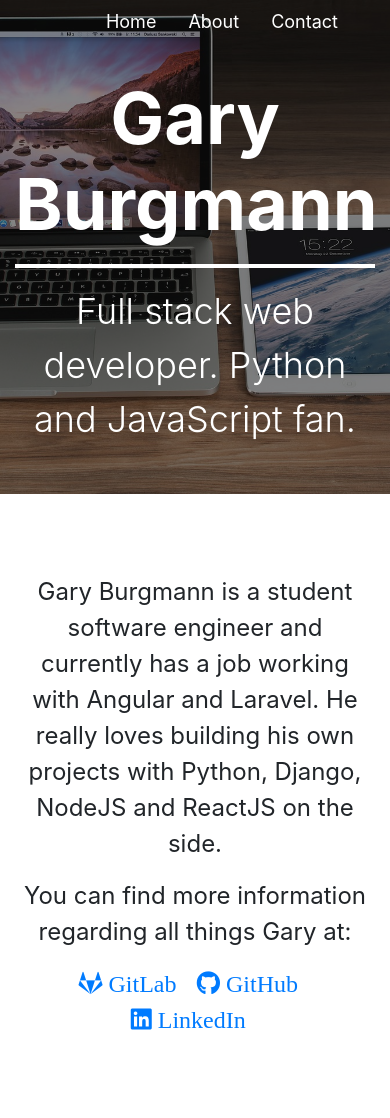
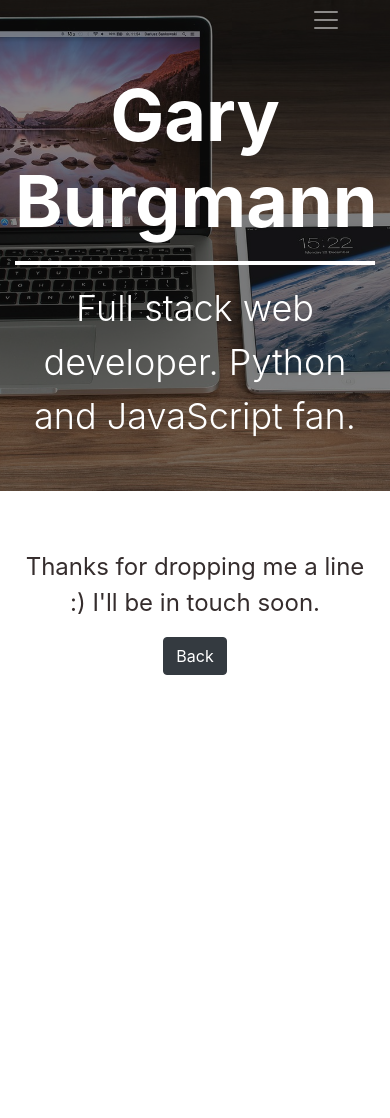
Before and after one commit to garyburgmann/garyburgmann.me, a Django app: template webapp/templates/webapp/contact.html in a window 390 px wide. After the commit the page ends 675 px from the top, so only its background shows below. Run offline with Django 3.2, Linux system fonts and the light colour scheme; the template is opened without the code that fills it, so the values that code supplies are empty; some libraries are stand-ins or nearby versions.

Commit message:
added hamburger icon to navbar on smaller screens, changed successfull form submission to its own landing page. modified padding styles for sections to 40px from 80px

```diff
--- /dev/null
+++ b/webapp/static/webapp/css/contact.css
@@ -0,0 +1,20 @@
+.container-light {
+  min-width: 100%;
+  background: white;
+  color: rgb(53, 45, 45);
+  padding: 6px 0;
+}
+
+.section-text {
+  margin: 40px auto;
+  max-width: 60vw;
+  font-size: 24px;
+}
+
+@media only screen and (max-width: 800px) {
+  .section-text {
+    margin: 20px auto;
+    max-width: 90vw;
+    text-align: center;
+  }
+}
--- a/webapp/static/webapp/css/layouts/base.css
+++ b/webapp/static/webapp/css/layouts/base.css
@@ -8,8 +8,12 @@ body {
   min-height: 100%;
   color: white;
 }
- .nav {
+ .navbar {
    padding: 0 36px !important;
+ }
+
+ .navbar-toggler {
+   color: white;
  }
 
 .base-nav {
--- a/webapp/templates/webapp/contact.html
+++ b/webapp/templates/webapp/contact.html
@@ -2,29 +2,26 @@
 {% load static %}
 
 {% block headers %}
-  <link rel="stylesheet" type="text/css" href="{% static 'webapp/css/about.css' %}" />
+  <link rel="stylesheet" type="text/css" href="{% static 'webapp/css/contact.css' %}" />
 {% endblock %}
 
 {% block title %}
-  Contact Gary
+  Contact Submitted
 {% endblock %}
 
 {% block body %}
 
-<div id="about-text">
+<div class="container-light">
+  <div class="section-text">
 
-  <p>
-    Gary Burgmann is a student software engineer and currently has a job working with Angular and Laravel. He really loves building his own projects with Python, Django, NodeJS and ReactJS on the side.
-  </p>
-  <p class="text-center">
-    You can find more information regarding all things Gary at:
-  </p>
-  <p class="text-center">
-    <a class="fab fa-gitlab" href="https://gitlab.com/garyburgmann"> GitLab </a> &nbsp;
-    <a class="fab fa-github" href="https://github.com/garyburgmann"> GitHub</a> &nbsp;
-    <a class="fab fa-linkedin" href="https://www.linkedin.com/in/garyburgmann/"> LinkedIn</a> &nbsp;
-  </p>
+    <p class="text-center">
+      Thanks for dropping me a line :) I'll be in touch soon.
+    </p>
+    <p class="text-center">
+      <a class="btn btn-dark" role="button" href="/">Back</a>
+    </p>
 
+  </div>
 </div>
 
 {% endblock %}
--- a/webapp/templates/webapp/layouts/base.html
+++ b/webapp/templates/webapp/layouts/base.html
@@ -27,8 +27,15 @@
   <body>
     <div class="cover">
 
-      <ul class="nav justify-content-end layer">
-        <li class="nav-item">
+      <nav class="navbar navbar-expand-md justify-content-end layer">
+
+        <button class="navbar-toggler navbar-dark" type="button" data-toggle="collapse" data-target="#navbarNav" aria-controls="navbarNav" aria-expanded="false" aria-label="Toggle navigation">
+          <span class="navbar-toggler-icon"></span>
+        </button>
+
+        <div class="collapse navbar-collapse justify-content-end" id="navbarNav">
+          <ul class="navbar-nav">
+            <li class="nav-item active justify-content-end">
               <a class="nav-link base-nav" href="/">Home</a>
             </li>
             <li class="nav-item">
@@ -38,12 +45,17 @@
               <a class="nav-link active base-nav" href="#contact">Contact</a>
             </li>
           </ul>
+        </div>
+
+      </nav>
 
       <div class="jumbotron jumbotron-fluid layer">
         <div class="container text-center">
+
           <h1 id="header-name" class="display-4">Gary Burgmann</h1>
           <hr>
           <p class="lead">Full stack web developer. Python and JavaScript fan.</p>
+
         </div>
       </div>
 
--- a/webapp/urls.py
+++ b/webapp/urls.py
@@ -4,6 +4,6 @@ from django.urls import path
 from . import views
 
 urlpatterns = [
-    # path('about', views.about_page_view, name='about'),
     path('', views.index_page_view, name='index'),
+    path('contact', views.contact_page_view, name='contact'),
 ]
```
Also changed, not shown: webapp/static/webapp/css/index.css (+9 -9 lines), webapp/templates/webapp/index.html (+6 -5 lines), webapp/views.py (+8 -1 lines). Lines whose indentation alone changed are shown as unchanged.
